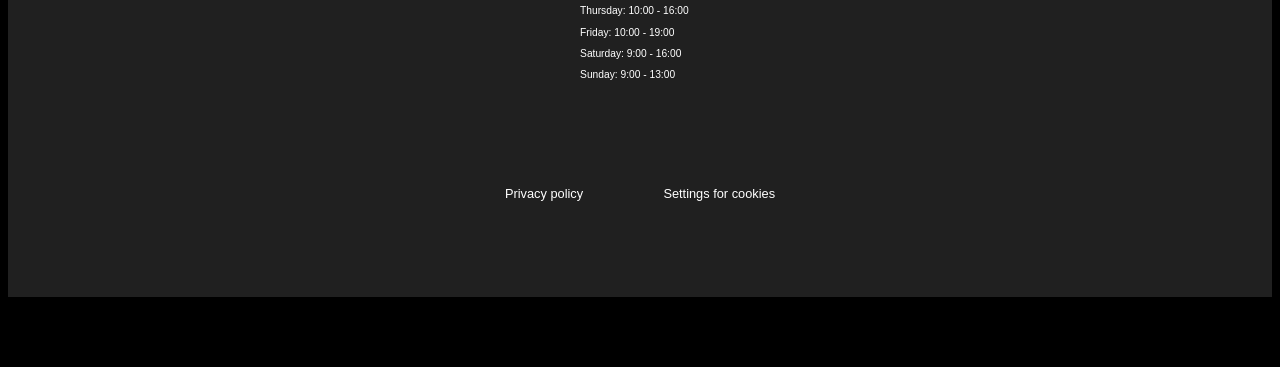
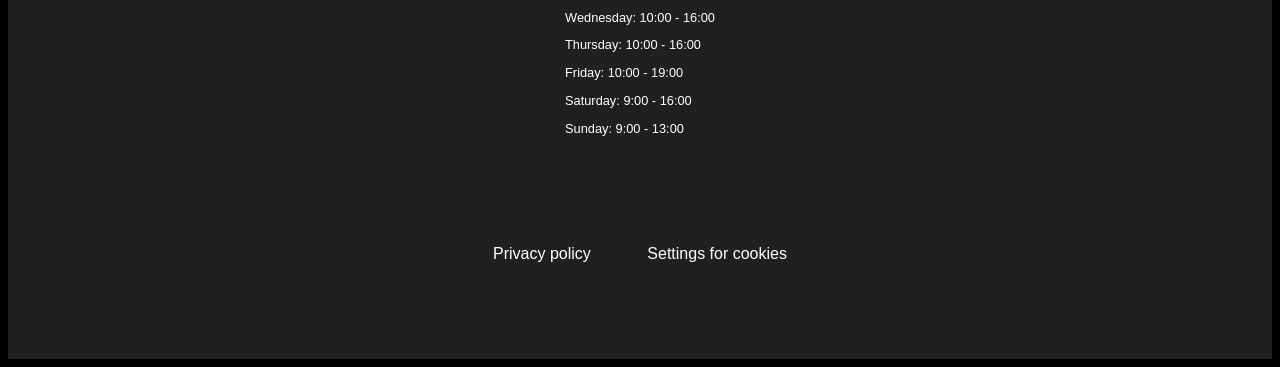
Before and after one commit to SinaElen/community-science-museum-sina-elen-bakken, a plain HTML site: page index.html in a window 1280 px wide. Shown: the part 3859-4226 px from the top of the page. Before the commit the page ends 4164 px from the top, so only its background shows below. Drawn offline with Linux system fonts and the light colour scheme.

Commit message:
Bigger font-size for footer

```diff
--- a/styles.css
+++ b/styles.css
@@ -468,7 +468,7 @@ footer {
   text-align: center;
   padding: 3rem;
   font-family: "avant garde", sans-serif;
-  font-size: 0.8em;
+  font-size: 0.9em;
   padding-bottom: 8rem;
 }
 
@@ -624,6 +624,7 @@ footer p {
   }
   footer {
     padding-bottom: 6rem;
+    font-size: 1rem;
   }
 }
 
```
